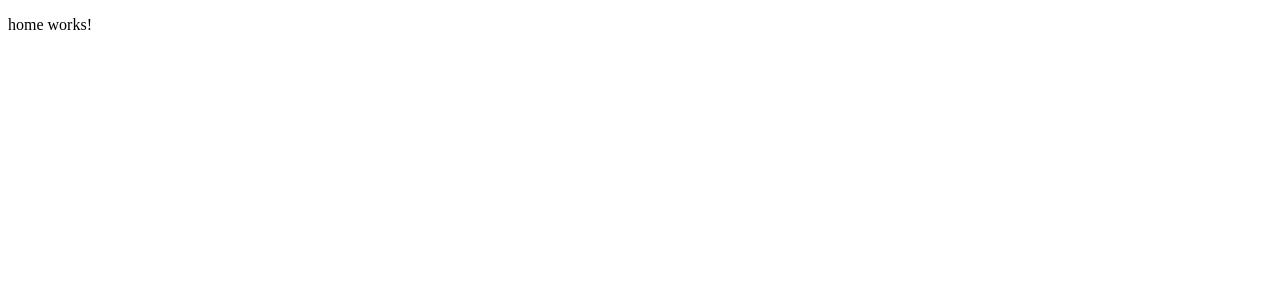
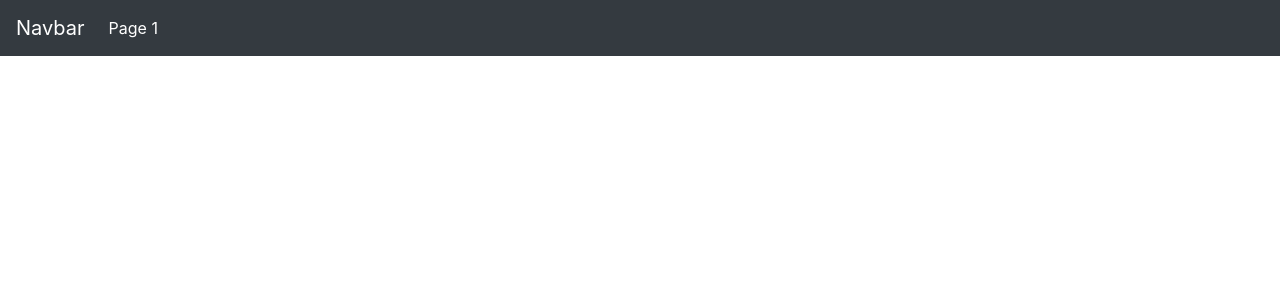
Before and after one commit to jas75/chatapp, an Angular app in the folder client/: page / in a window 1280 px wide. Shown: the top 300 px of the page. Built offline with nearby package versions, Linux system fonts and the light colour scheme.

Commit message:
#1 Bootstrap 4 integreation

```diff
--- a/client/angular.json
+++ b/client/angular.json
@@ -24,7 +24,8 @@
               "src/assets"
             ],
             "styles": [
-              "src/styles.css"
+              "src/styles.css",
+              "node_modules/bootstrap/dist/css/bootstrap.min.css"
             ],
             "scripts": []
           },
@@ -84,7 +85,8 @@
               "src/assets"
             ],
             "styles": [
-              "src/styles.css"
+              "src/styles.css",
+              "node_modules/bootstrap/dist/css/bootstrap.min.css"
             ],
             "scripts": []
           }
--- a/client/package.json
+++ b/client/package.json
@@ -19,6 +19,9 @@
     "@angular/platform-browser": "~8.0.0",
     "@angular/platform-browser-dynamic": "~8.0.0",
     "@angular/router": "~8.0.0",
+    "bootstrap": "^4.3.1",
+    "jquery": "^3.4.1",
+    "popper": "^1.0.1",
     "rxjs": "~6.4.0",
     "tslib": "^1.9.0",
     "zone.js": "~0.9.1"
--- a/client/src/app/components/home/home.component.html
+++ b/client/src/app/components/home/home.component.html
@@ -1 +1,11 @@
-<p>home works!</p>
+<nav class="navbar navbar-expand-lg navbar-dark bg-dark">
+    <a class="navbar-brand" routerLink="#">Navbar</a>
+    <button class="navbar-toggler" type="button" data-toggle="collapse" data-target="#navbarNavAltMarkup" aria-controls="navbarNavAltMarkup" aria-expanded="false" aria-label="Toggle navigation">
+      <span class="navbar-toggler-icon"></span>
+    </button>
+    <div class="collapse navbar-collapse" id="navbarNavAltMarkup">
+      <div class="navbar-nav">
+        <a class="nav-item nav-link active" routerLink="/page1">Page 1 <span class="sr-only">(current)</span></a>
+      </div>
+    </div>
+  </nav>
```
Also changed, not shown: 1 other file (tests, documents, lock files or other folders).
